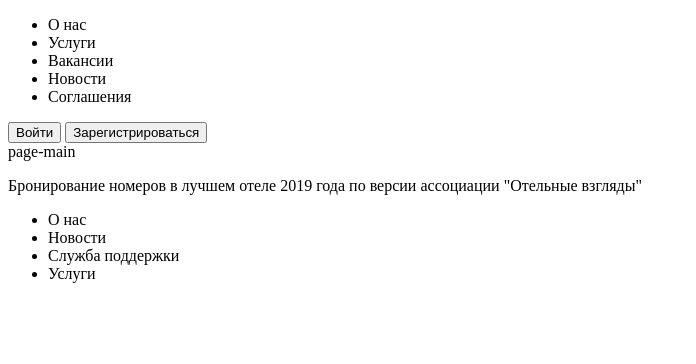
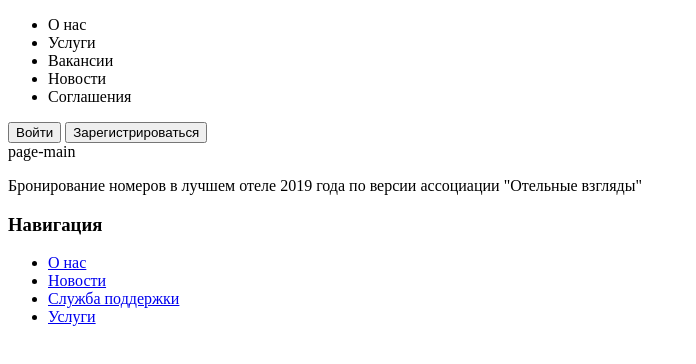
Before and after one commit to olegkoborzhenkov/FSD_project1, a website built with webpack: page src/index.pug in a window 1280 px wide. Shown: the whole page, without its empty margins (0-696 px from the left). Built offline with nearby package versions, Linux system fonts and the light colour scheme; files whose address does not match are found by name.

Commit message:
написали миксин для формирования списков футера

```diff
--- a/src/components/footer/footer.pug
+++ b/src/components/footer/footer.pug
@@ -1,4 +1,6 @@
+include ./navigation-list/footer_navigation-list
 include ./menu-item/footer_menu-item
+
 
 mixin footer(options)
 
@@ -12,9 +14,4 @@ mixin footer(options)
             | отеле 2019 года по версии
             | ассоциации "Отельные взгляды"
 
-      ul.page-footer__navigation
-
-        +footer_menu-item({title:"О нас"})
-        +footer_menu-item({title:"Новости"})
-        +footer_menu-item({title:"Служба поддержки"})
-        +footer_menu-item({title:"Услуги"})
+      +footer_navigation-list( "Навигация", [ {href: "#", text: "О нас"},{href: "#", text: "Новости"},{href: "#", text: "Служба поддержки"},{href: "#", text: "Услуги"} ] )
--- /dev/null
+++ b/src/components/footer/navigation-list/footer_navigation-list.pug
@@ -0,0 +1,11 @@
+mixin footer_navigation-list(title, options)
+
+  - var sectionClassName = "page-footer__navigation"
+  - var titleClassName = "page-footer__navigation-list__title"
+  - var listClassName = "page-footer__navigation-list"
+  section(class=sectionClassName)
+    h3(class=titleClassName)=title
+    ul(class=listClassName)
+      each option in options
+        li
+          a(href=option.href)=option.text
```
Also changed, not shown: dist/index.html.
